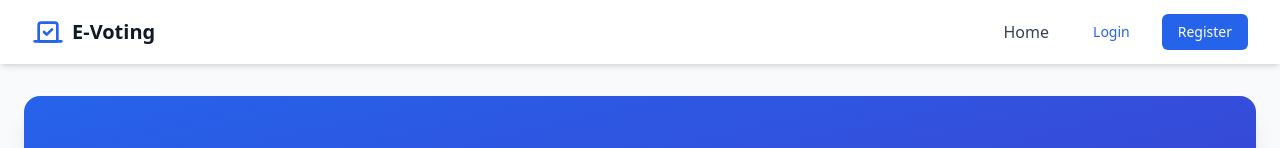
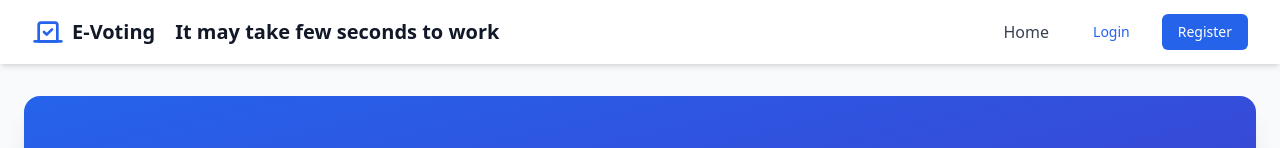
Before and after one commit to Adityavashisht34/VoteNow, a React (Vite) app: page / in a window 1280 px wide. Shown: the top 148 px of the page. Built offline with nearby package versions, Linux system fonts and the light colour scheme; no server answers.

Commit message:
Update Navbar.tsx

```diff
--- a/src/components/Navbar.tsx
+++ b/src/components/Navbar.tsx
@@ -25,7 +25,8 @@ const Navbar: React.FC = () => {
           <div className="flex items-center">
             <Link to="/" className="flex items-center">
               <VoteIcon className="h-8 w-8 text-blue-600" />
-              <span className="ml-2 text-xl font-bold text-gray-900">E-Voting</span>
+              <span className="ml-2 mr-3 text-xl font-bold text-gray-900">E-Voting</span>
+              <span className="ml-2 text-xl font-bold text-gray-900">It may take few seconds to work</span>
             </Link>
           </div>
 
```
